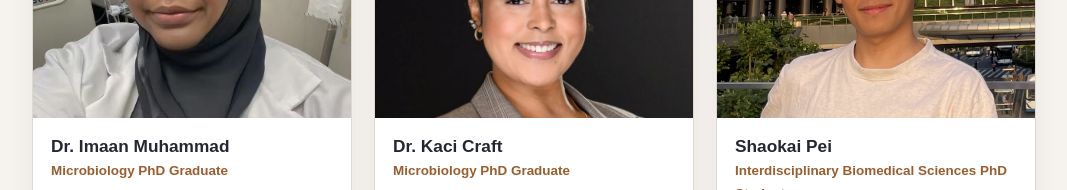
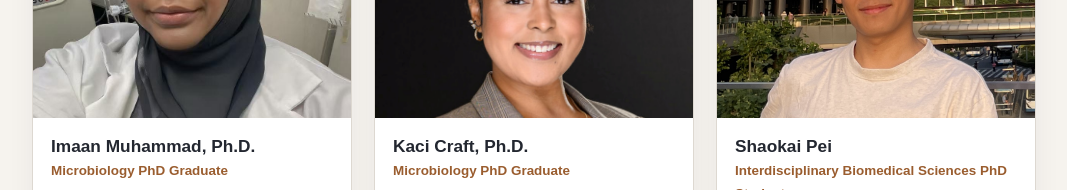
Before and after one commit to Baeshao/tanglab-site, a plain HTML site: page people.html in a window 1280 px wide. Shown: the part 1140-1330 px from the top of the page, without its empty margins (40-1107 px from the left). Drawn offline with Linux system fonts and the light colour scheme.

Commit message:
Format Imaan and Kaci doctoral names like PI

```diff
--- a/people.html
+++ b/people.html
@@ -86,7 +86,7 @@
           <article class="person-card">
             <img src="assets/images/people/imaan-muhammad.jpg" alt="Portrait of Imaan Muhammad">
             <div class="person-body">
-              <h3>Dr. Imaan Muhammad</h3>
+              <h3>Imaan Muhammad, Ph.D.</h3>
               <div class="role">Microbiology PhD Graduate</div>
               <p>Studies HCV replication and host antiviral responses, including innate immune and interferon-stimulated pathways.</p>
               <div class="person-links">
@@ -99,7 +99,7 @@
           <article class="person-card">
             <img src="assets/images/people/kaci-craft.jpg" alt="Portrait of Kaci Craft">
             <div class="person-body">
-              <h3>Dr. Kaci Craft</h3>
+              <h3>Kaci Craft, Ph.D.</h3>
               <div class="role">Microbiology PhD Graduate</div>
               <p>Investigates virus–host interactions, with a primary focus on dengue virus pathogenesis, lipid droplet metabolism, and host metabolic reprogramming during viral replication.</p>
               <div class="person-links">
```
